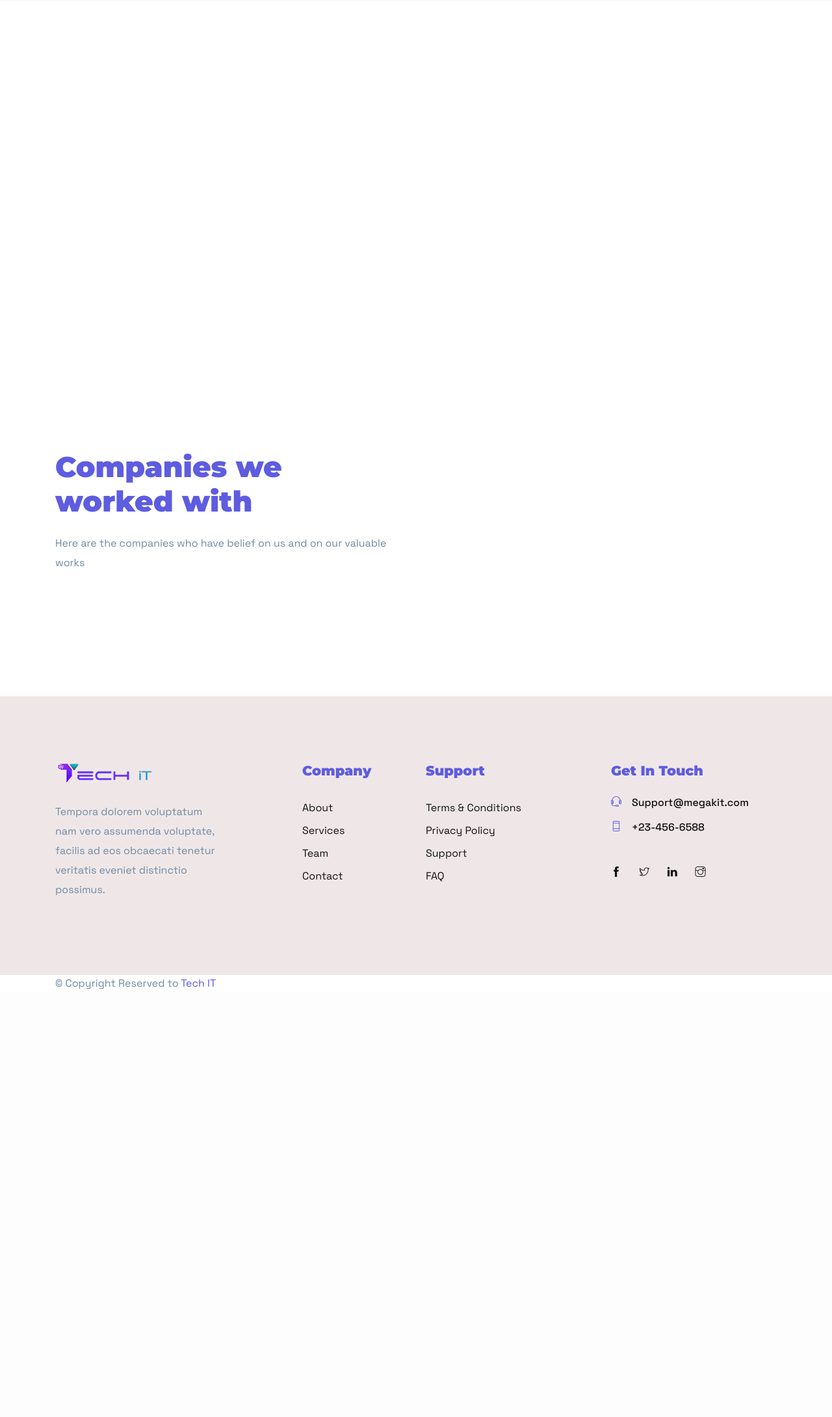
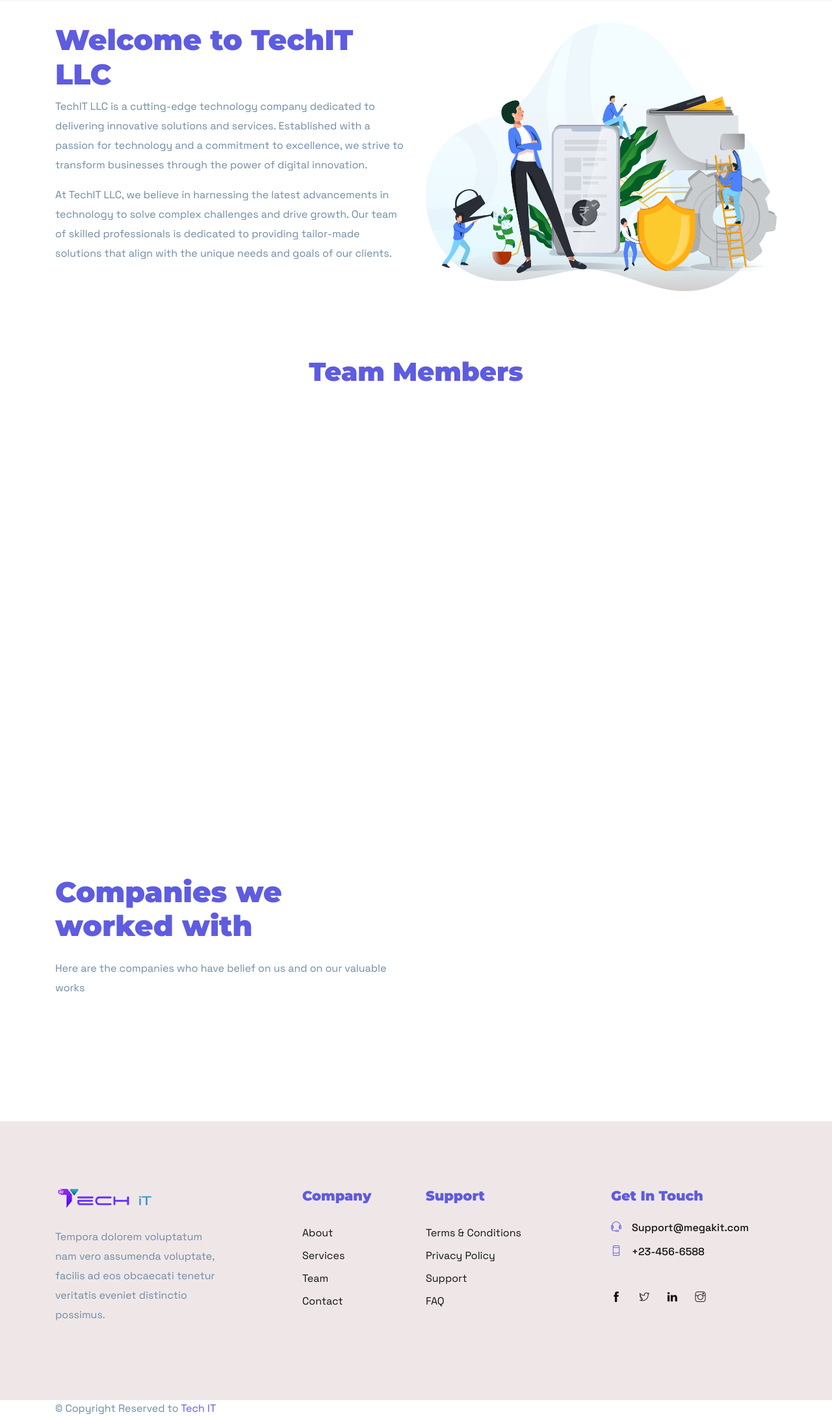
Before and after one commit to YusufKhan2016/Techit, a Django app: template templates/about.html in a window 1280 px wide. Shown: the part 65-2245 px from the top of the page at 65% size. Before the commit the page ends 1587 px from the top, so only its background shows below. Run offline with Django 4.2, Linux system fonts and the light colour scheme; the template is opened without the code that fills it, so the values that code supplies are empty; some libraries are stand-ins or nearby versions.

Commit message:
let's try

```diff
--- a/orbitor/urls.py
+++ b/orbitor/urls.py
@@ -2,20 +2,20 @@ from django.urls import path
 from . import views
 
 urlpatterns =[
-    path('',views.index, name='index'),
-    path('about.html',views.about, name='about'),
-    path('blog-sidebar.html',views.blogsidebar, name='blog-sidebar'),
-    path('blog-single.html/<int:id>',views.blogsingle, name= 'blog-single'),
-    path('project-details.html/<int:id>',views.projectdetails, name='project-details'),
-    path('project.html', views.project, name='project'),
-    path('service.html',views.service, name='service'),
-    path('service-details.html/<int:id>', views.servicedetails, name='service-details'),
-    path('index.html',views.index, name='index'),
-    path('contact.html',views.contact, name='contact'),
+    path('/',views.index, name='index'),
+    path('about',views.about, name='about'),
+    path('blog-sidebar',views.blogsidebar, name='blog-sidebar'),
+    path('blog-single/<int:id>',views.blogsingle, name= 'blog-single'),
+    path('project-details/<int:id>',views.projectdetails, name='project-details'),
+    path('project', views.project, name='project'),
+    path('service',views.service, name='service'),
+    path('service-details/<int:id>', views.servicedetails, name='service-details'),
+
+    path('contact',views.contact, name='contact'),
     path('topic/<name>', views.getTopic, name='topic'),
     path('search',views.search,name='search'),
 
-    path('terms-condition.html',views.terms_condition, name='terms-condition'),
-    path('privacy-policy.html',views.privacy_policy, name='privacy-policy')
+    path('terms-condition',views.terms_condition, name='terms-condition'),
+    path('privacy-policy',views.privacy_policy, name='privacy-policy')
 
 ]
--- a/templates/about.html
+++ b/templates/about.html
@@ -9,14 +9,41 @@
 {% block header %}
 <!-- slider starts -->
 
+
+<!-- Introductory Section -->
+<section class="section about">
+	<div class="container">
+	  <div class="row">
+		<!-- Left side: Short Description -->
+		<div class="col-md-6">
+			<h2>Welcome to TechIT LLC</h2>
+			<p>
+			  TechIT LLC is a cutting-edge technology company dedicated to delivering innovative solutions and services. Established with a passion for technology and a commitment to excellence, we strive to transform businesses through the power of digital innovation.
+			</p>
+			<p>
+			  At TechIT LLC, we believe in harnessing the latest advancements in technology to solve complex challenges and drive growth. Our team of skilled professionals is dedicated to providing tailor-made solutions that align with the unique needs and goals of our clients.
+			</p>
+		  </div>
+
+		<!-- Right side: Image -->
+		<div class="col-md-6">
+		  <img src="{% static 'images/about/intro.png' %}" alt="Intro Image" class="img-fluid">
+		</div>
+	  </div>
+	</div>
+  </section>
+
 <!--team section-->
-<section class="about">
+<div class="container">
+	<div class="row justify-content-center">
+		<div class="col-lg-8">
+			<div class="heading text-center">
+				<h1>Team Members</h1>
+			</div>
+		</div>
+	</div>
+</div>
 
-
-
-<div class="center">
-	<h1>Our Team</h1>
-</div>
 
 	<section class="swiper mySwiper ">
 
@@ -44,7 +71,7 @@
 	  </section>
 </section>
 
-</section>
+
 
 
 <!--team section ends-->
--- a/templates/base.html
+++ b/templates/base.html
@@ -154,7 +154,7 @@
 
 <div class="container">
 	<div class="align-items-center">
-	&copy; Copyright Reserved to <a href="index.html" class="text-color">Tech IT</a>
+	&copy; Copyright Reserved to <a href="{% url 'index' %}" class="text-color">Tech IT</a>
 </div>
 </div>
 <!--footer ends-->
```
Also changed, not shown: static/images/about/intro.png (added).
